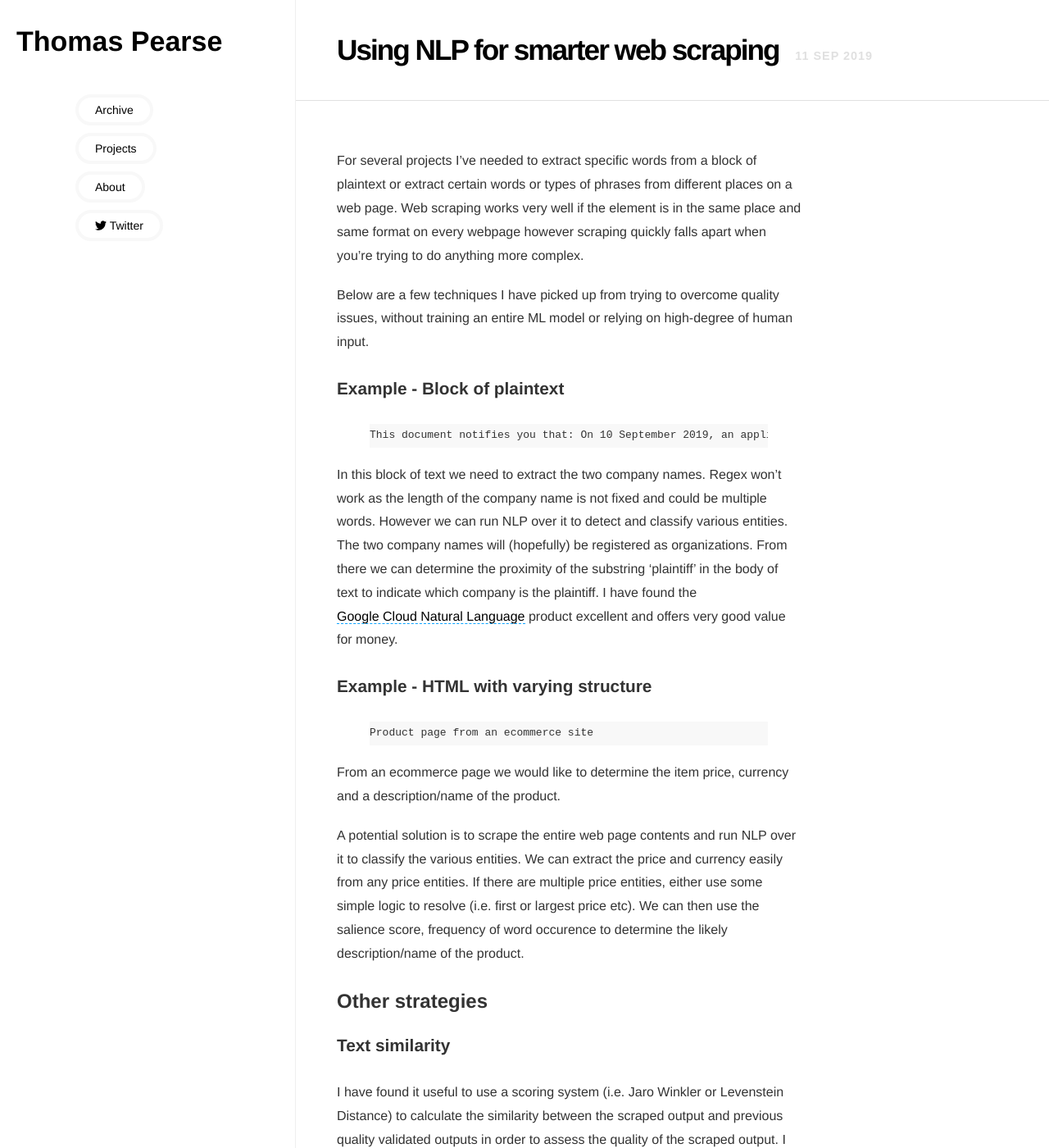
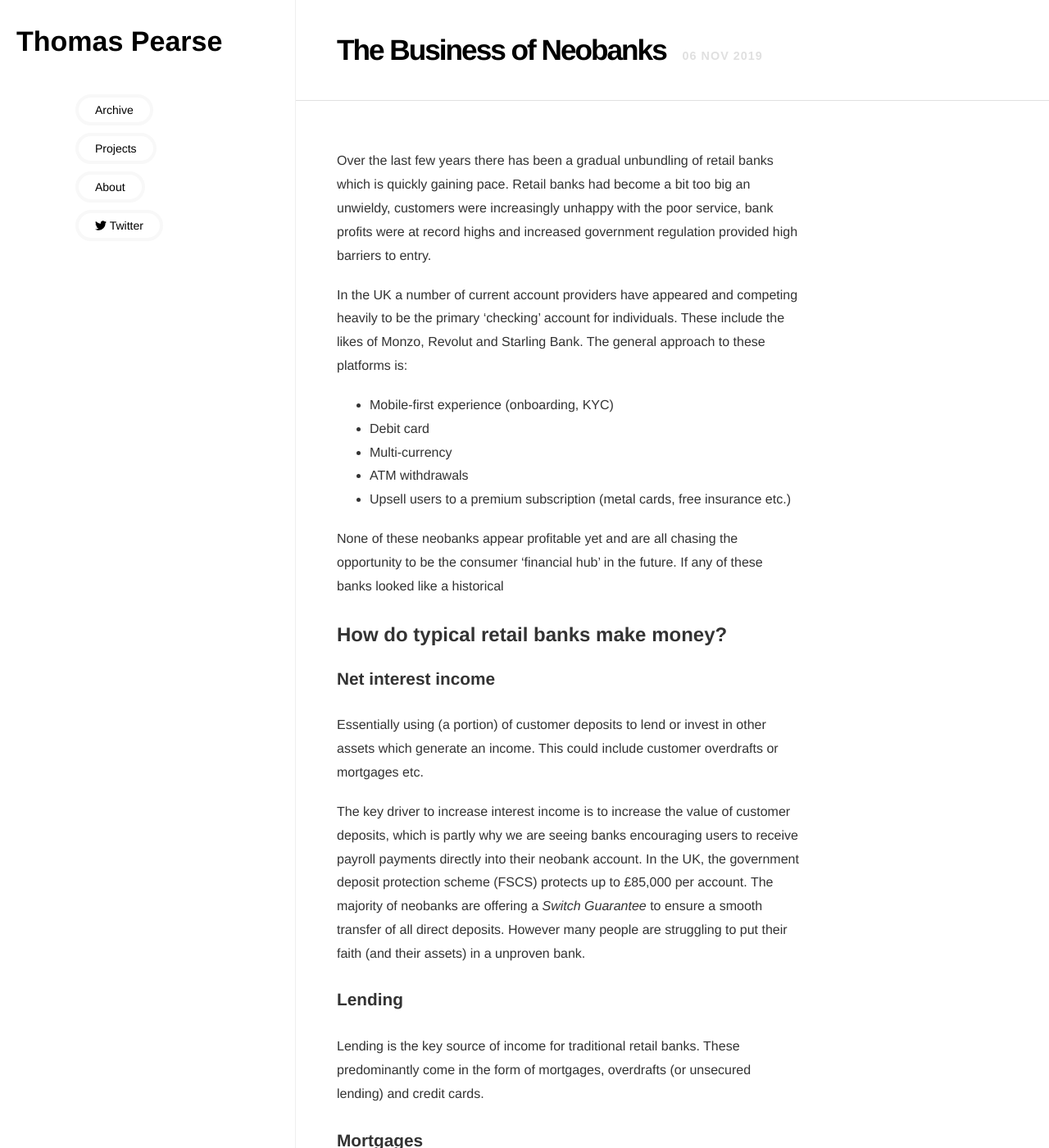
Before and after one commit to t-pearse/t-pearse.github.io, a Jekyll site: the page built from _posts/2019-11-07-the-business-of-neobanks.markdown, in a window 1280 px wide and 1400 px high. Shown: the whole window at 82% size. Built offline with Jekyll 4.4.1, drawn with Linux system fonts in a browser that asks for light colours; nearby versions of some CDN libraries; some of the changed text lies outside the part shown.

Commit message:
new neobank post

```diff
--- a/_posts/2019-11-07-the-business-of-neobanks.markdown
+++ b/_posts/2019-11-07-the-business-of-neobanks.markdown
@@ -1,49 +1,78 @@
 ---
 layout: post
-title:  "Using NLP for smarter web scraping"
-date:   2019-09-12 09:00:20 +1300
+title:  "The Business of Neobanks"
+date:   2019-11-07 09:00:20 +1300
 categories: technology
-description: "A few experiences in improving the accuracy of web scraping using Natural Language Processing as a precursor to machine learning"
+description: ""
 ---
 
-For several projects I've needed to extract specific words from a block of plaintext or extract certain words or types of phrases from different places on a web page. Web scraping works very well if the element is in the same place and same format on every webpage however scraping quickly falls apart when you're trying to do anything more complex.
+Over the last few years there has been a gradual unbundling of retail banks which is quickly gaining pace. Retail banks had become a bit too big an unwieldy, customers were increasingly unhappy with the poor service, bank profits were at record highs and increased government regulation provided high barriers to entry.
 
-Below are a few techniques I have picked up from trying to overcome quality issues, without training an entire ML model or relying on high-degree of human input.
+In the UK a number of current account providers have appeared and competing heavily to be the primary 'checking' account for individuals. These include the likes of Monzo, Revolut and Starling Bank. The general approach to these platforms is:
 
-#### Example - Block of plaintext
+- Mobile-first experience (onboarding, KYC)
+- Debit card
+- Multi-currency
+- ATM withdrawals
++ Upsell users to a premium subscription (metal cards, free insurance etc.)
 
-{% highlight html %}
+None of these neobanks appear profitable yet and are all chasing the opportunity to be the consumer 'financial hub' in the future. If any of these banks looked like a historical
 
-This document notifies you that: On 10 September 2019, an application for putting COMPANY NAME ONE LIMITED into liquidation was filed in the High Court at Christchurch. Its reference number is CIV-2019-409-536. The application is to be heard by the High Court at Christchurch on 14 November 2019 at 10.00am. A person, other than the defendant company, who wants to appear at the hearing of the application, must file an appearance not later than the second working day before that day. The statement of claim and the verifying affidavit may be inspected at the registry of the Court or at the plaintiff’s address for service. The plaintiff is COMPANY NAME TWO Limited, whose address for service is Unit 3, 100 Bush Road, Rosedale, Auckland. The plaintiff’s solicitors are Brent James Norling and Ammar Ayoub, whose address is as noted above. Dated this 1st day of November 2019.
+### How do typical retail banks make money?
 
-{% endhighlight %}
+##### Net interest income
 
-In this block of text we need to extract the two company names. Regex won't work as the length of the company name is not fixed and could be multiple words. However we can run NLP over it to detect and classify various entities. The two company names will (hopefully) be registered as organizations. From there we can determine the proximity of the substring 'plaintiff' in the body of text to indicate which company is the plaintiff. I have found the [Google Cloud Natural Language](https://cloud.google.com/natural-language/#get-started) product excellent and offers very good value for money.
+Essentially using (a portion) of customer deposits to lend or invest in other assets which generate an income. This could include customer overdrafts or mortgages etc.
 
-#### Example - HTML with varying structure
+The key driver to increase interest income is to increase the value of customer deposits, which is partly why we are seeing banks encouraging users to receive payroll payments directly into their neobank account. In the UK, the government deposit protection scheme (FSCS) protects up to £85,000 per account. The majority of neobanks are offering a _Switch Guarantee_ to ensure a smooth transfer of all direct deposits. However many people are struggling to put their faith (and their assets) in a unproven bank.
 
-{% highlight html %}
+##### Lending
 
-Product page from an ecommerce site
+Lending is the key source of income for traditional retail banks. These predominantly come in the form of mortgages, overdrafts (or unsecured lending) and credit cards.
 
-{% endhighlight %}
+###### Mortgages
 
-From an ecommerce page we would like to determine the item price, currency and a description/name of the product.
+No neobanks appear to be directly offering mortgage products however there is some evidence the likes of Monzo are strongly looking at cross-selling through partnerships with existing banks.
 
-A potential solution is to scrape the entire web page contents and run NLP over it to classify the various entities. We can extract the price and currency easily from any price entities. If there are multiple price entities, either use some simple logic to resolve (i.e. first or largest price etc). We can then use the salience score, frequency of word occurence to determine the likely description/name of the product.
+Other startups are attempting to use data to make better mortgage decisions. [Zillow](https://www.nytimes.com/2019/05/07/business/economy/ibuying-real-estate.html) controversially started this by flipping entire houses rather than simply offering mortgages. [Proportunity](https://proportunity.co/) is offering equity home loans using data.
 
-### Other strategies
+It will be interesting whether neobanks can effectively cross-sell these products to customers or whether mortgage providers are still able to attract customers.
 
-##### Text similarity
+###### Credit Cards
 
-I have found it useful to use a scoring system (i.e. Jaro Winkler or Levenstein Distance) to calculate the similarity between the scraped output and previous quality validated outputs in order to assess the quality of the scraped output. I have found the gem [String-Similarity](https://github.com/mhutter/string-similarity) and [Fuzzy String Match](https://github.com/kiyoka/fuzzy-string-match) useful starting points.
+I suspect _buy-now pay-later_ businesses are perhaps the key disruptors in the credit card business. Companies such as [Klarna](https://www.klarna.com) and [AfterPay](https://www.afterpay.com) appear to be growing quickly and able to build up enough data in order to minimise credit losses. The next step for these players is to move off the payment gateways provided by Visa/Mastercard and use their own payment 'rails' and reduce transaction costs further.
+
+Neobanks have not appeared to offer credit card products yet. I imagine the level of competition is the main challenge and no doubt partnerships and referrals - similar to what Starling Bank is doing with their [marketplace](https://www.starlingbank.com/marketplace/) is likely the initial entrance for lending products.
 
 
-##### Use Mechanical Turk to refine quality
+##### Other fees and commissions
 
-If there are continual failures in the scraping processes, consider using [Amazon Mechanical Turk](https://www.mturk.com/) as an affordable human-powered quality verification tool. You can use a scoring system to highlight those datapoints which are likely to be inaccurate and flag these for review.
+Traditional banks have long been cross-selling products such as insurance (home, travel) and bundling premium account services. Revolut has been offering [Premium](https://www.revolut.com/revolut-premium) and Metal subscriptions offering some of these products. I expect we will see a lot more of this in the future, as these apps transition to being the trusted financial 'hub' for personal finance.
+
+Monzo recently launched their [energy switching](https://monzo.com/features/energy-switching/) feature which makes a lot of sense. I do wonder if there is further opportunity to leverage financial transaction data to help supplier acquire customers quickly...
 
 
-#### Train a ML model
+##### Investment products
 
-Once you have built up enough data, machine learning could be employed to extract the required elements of a webpage with a high level of accuracy. Companies like [Diffbot](https://www.diffbot.com/) already offer these services and guarantee high quality which may be a better alternative than building your own model.
+It seems like all neobanks, including Square's [Cash App](https://cash.app/) and [Revolut](https://www.revolut.com) are offering share trading. Revolut is leveraging [DriveWealth](https://drivewealth.com/) as a platform to facilitiate trading and brokerage. Monzo is offering current and fixed-term deposit accounts in partnership with boutique financiers.
+
+There are other apps in the UK, such as [MoneyBox](https://www.moneyboxapp.com/) which, from a simple product of rounding up transactions, is building out entire pension and saving products as a 'Digital wealth manager'. I suspect we will see some neobanks building out savings focussed features, in the hopes of increasing deposits and then building or partnering with investment product providers.
+
+There hasn't been significant disruption in the investment product space as far as I can see. The majority is simply attaching an online platform to an existing fund manager (index-linked or active investing). I suspect the real revolution has been the emergence and support for index-investing. I wonder if higher risk active-investing products (think crowdfunding, boutique asset investing) - like eToro - will become more popular and a succesful product.
+
+
+#### Business Banking
+
+Most retail banks have a business banking arm which, for a small business, primarily provides lending and merchant services (i.e. card acceptance) in addition to typical payment services.
+
+Small business in particular have been pretty poorly served historically by incumbent banks and it is really exciting to see plenty of disruption here - from [Tide](https://www.tide.co/) to Revolut's business accounts. Credit card payments have well and truly been unbundled with the likes of [Square](https://squareup.com/gb/en/app). Payments are still sitting on the Visa/Mastercard payment 'rails' but may be disrupted or regulated to zero.
+
+There is plenty of unbundling and plenty more to come, highlighted with [Stripe](https://stripe.com/gb/issuing) and their new card issuing product.
+
+I have previously highlighted a few interesting startups working on lending [using data]({% post_url 2018-12-02-financing-smes-with-data %}). I expect there is plenty more to come in the lending space.
+
+### Unbundling of retail banks. Is this the endgame?
+
+What we are seeing is each and every product offered by a traditional retail bank being unbundled into new startups - and serviced through mobile apps and APIs rather than retail stores and paper-mail. I suspect there will be some consolidation of these startups in due course but at the moment there is plenty of advertising money being 'set alight' as each startup tries to build customer base on the promise of being the 'financial hub' of the future.
+
+However I think the immediate risk is that this unbundling will remain a permanent fixture in the market and that consumers in the future will use a broad range of products from a broad range of suppliers, all held together with APIs. There will no longer be one banking relationship and individual will hold. This will enable best of breed products for consumers however will mean that there will be a very limited opportunity for large 'platform plays' which venture capital is seeking. If this is the case, I doubt these neobank platforms will ever be as profitable as the previous retail banks despite the attractiveness of leaving behind legacy systems and the lower cost structures.
```
